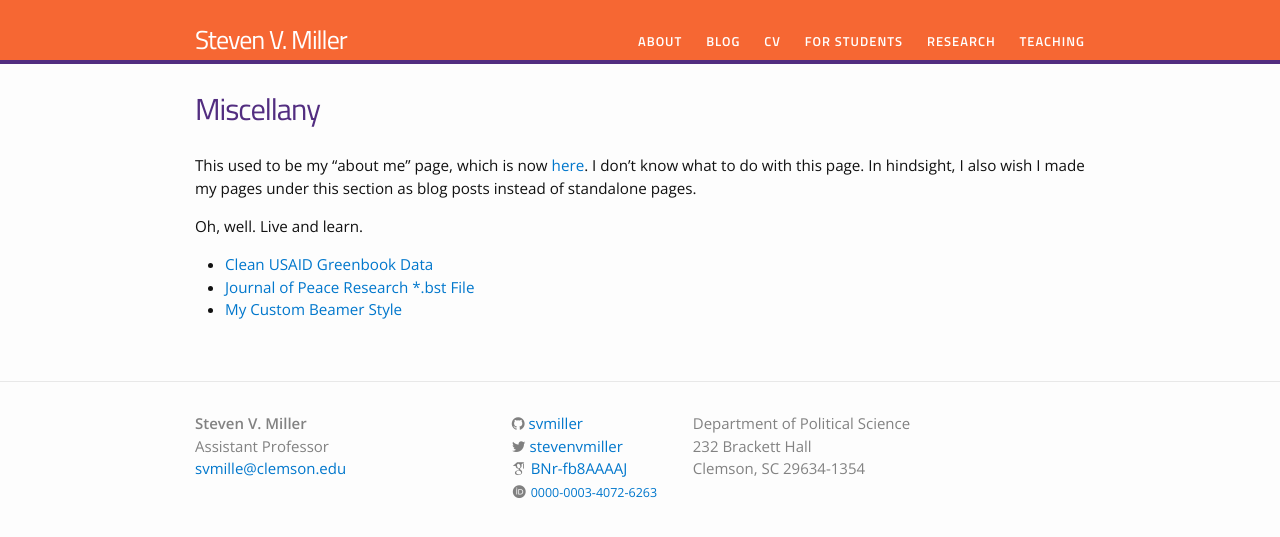
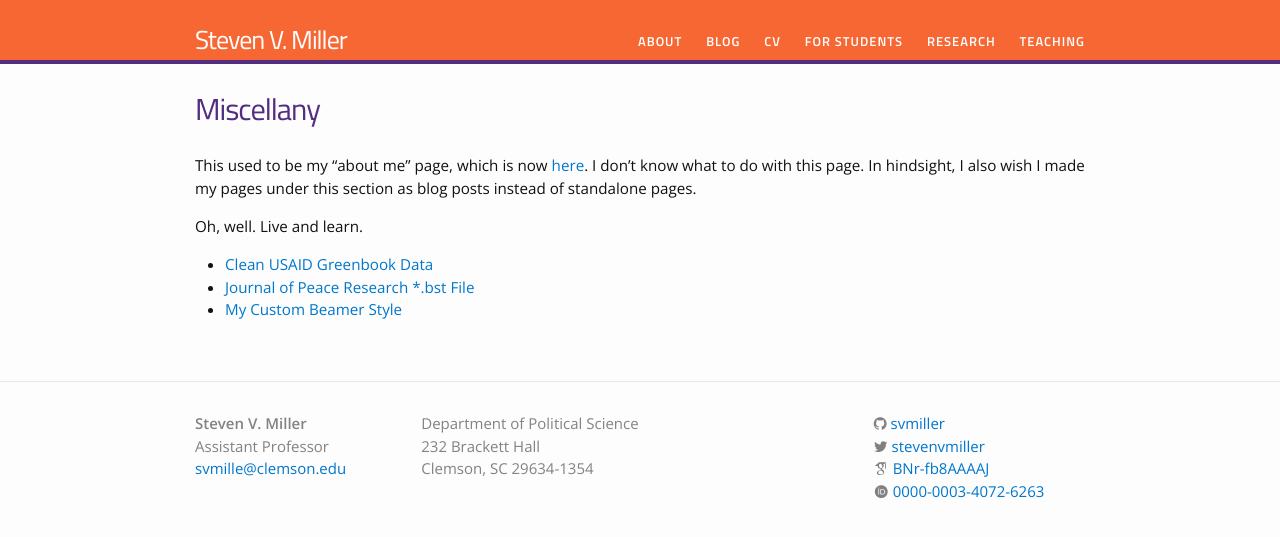
Before and after one commit to svmiller/svmiller.github.io, a Jekyll site: the page built from miscellany.md, in a window 1280 px wide. Shown: the top 537 px of the page. Built offline with Jekyll 4.4.1, drawn with Linux system fonts in a browser that asks for light colours; nearby versions of some CDN libraries; some web fonts are replaced.

Commit message:
fudge footer a little bit

```diff
--- a/_includes/footer.html
+++ b/_includes/footer.html
@@ -14,7 +14,16 @@
       </div>
 
       <div class="footer-col  footer-col-2">
-        <ul class="social-media-list">
+
+
+         <p class="text">
+		Department of Political Science<br />
+		232 Brackett Hall<br />
+		Clemson, SC 29634-1354</p> <!-- {{ site.description }} -->
+      </div>
+
+      <div class="footer-col  footer-col-3">
+       <ul class="social-media-list">
 
 
           {% if site.github_username %}
@@ -44,7 +53,7 @@
           {% if site.orcid_id %}
   <li>
     <a href="https://orcid.org/{{ site.orcid_id }}">
-      <i class="ai ai-orcid" style="color:gray"></i> <small>{{ site.orcid_id }}</small>
+      <i class="ai ai-orcid" style="color:gray"></i> {{ site.orcid_id }}
     </a>
   </li>
 {% endif %}
@@ -53,13 +62,6 @@
 
         </ul>
       </div>
-
-      <div class="footer-col  footer-col-3">
-         <p class="text">
-		Department of Political Science<br />
-		232 Brackett Hall<br />
-		Clemson, SC 29634-1354</p> <!-- {{ site.description }} -->
-      </div>
     </div>
 
   </div>
--- a/_sass/_layout.scss
+++ b/_sass/_layout.scss
@@ -103,18 +103,18 @@
 }
 
 .footer-col-1 {
-    width: -webkit-calc(35% - (#{$spacing-unit} / 2));
-    width:         calc(35% - (#{$spacing-unit} / 2));
+    width: -webkit-calc(25% - (#{$spacing-unit} / 2));
+    width:         calc(25% - (#{$spacing-unit} / 2));
 }
 
 .footer-col-2 {
-    width: -webkit-calc(20% - (#{$spacing-unit} / 2));
-    width:         calc(20% - (#{$spacing-unit} / 2));
+    width: -webkit-calc(50% - (#{$spacing-unit} / 2));
+    width:         calc(50% - (#{$spacing-unit} / 2));
 }
 
 .footer-col-3 {
-    width: -webkit-calc(45% - (#{$spacing-unit} / 2));
-    width:         calc(45% - (#{$spacing-unit} / 2));
+    width: -webkit-calc(25% - (#{$spacing-unit} / 2));
+    width:         calc(25% - (#{$spacing-unit} / 2));
 }
 
 @include media-query($on-laptop) {
```
